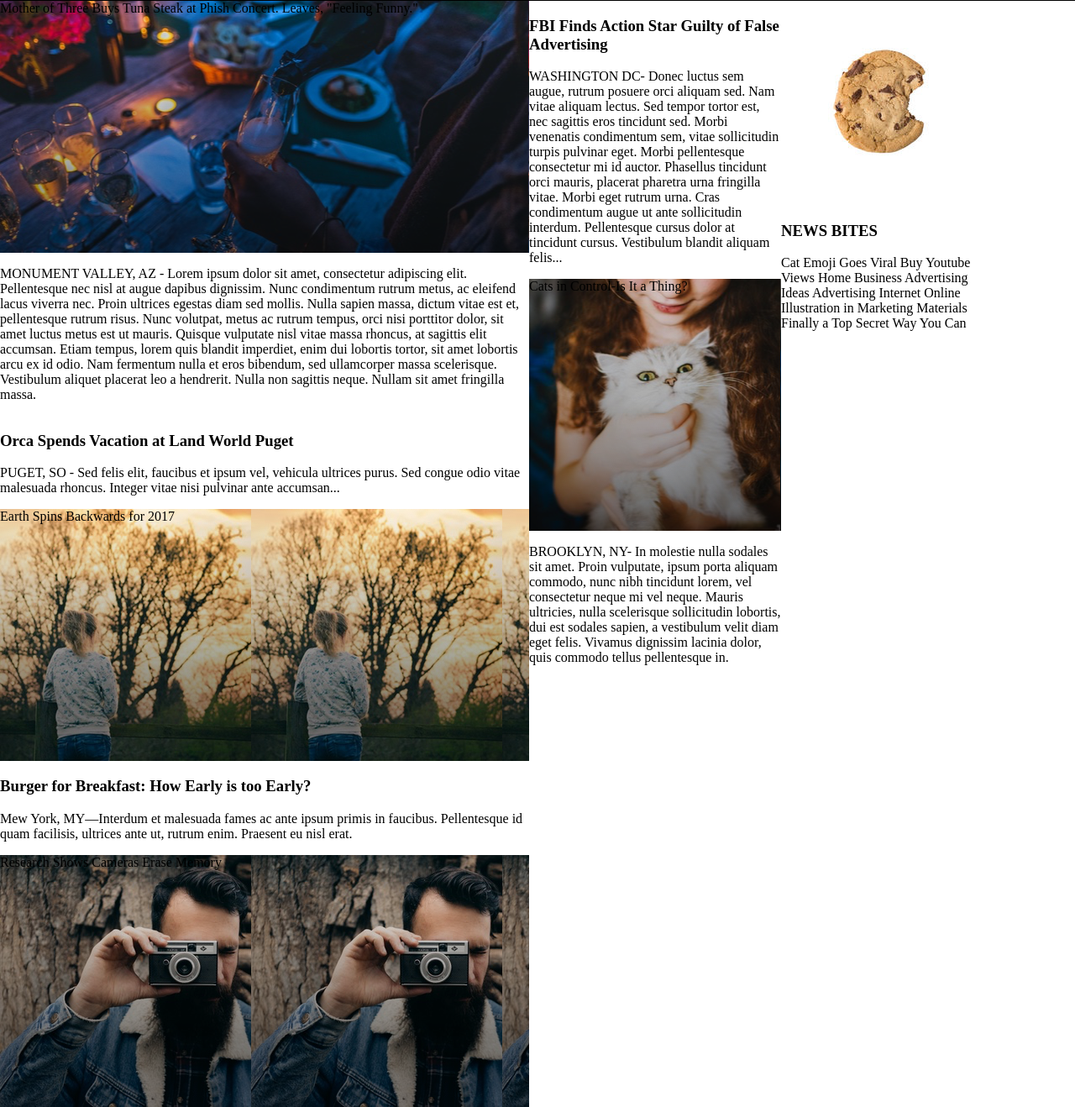
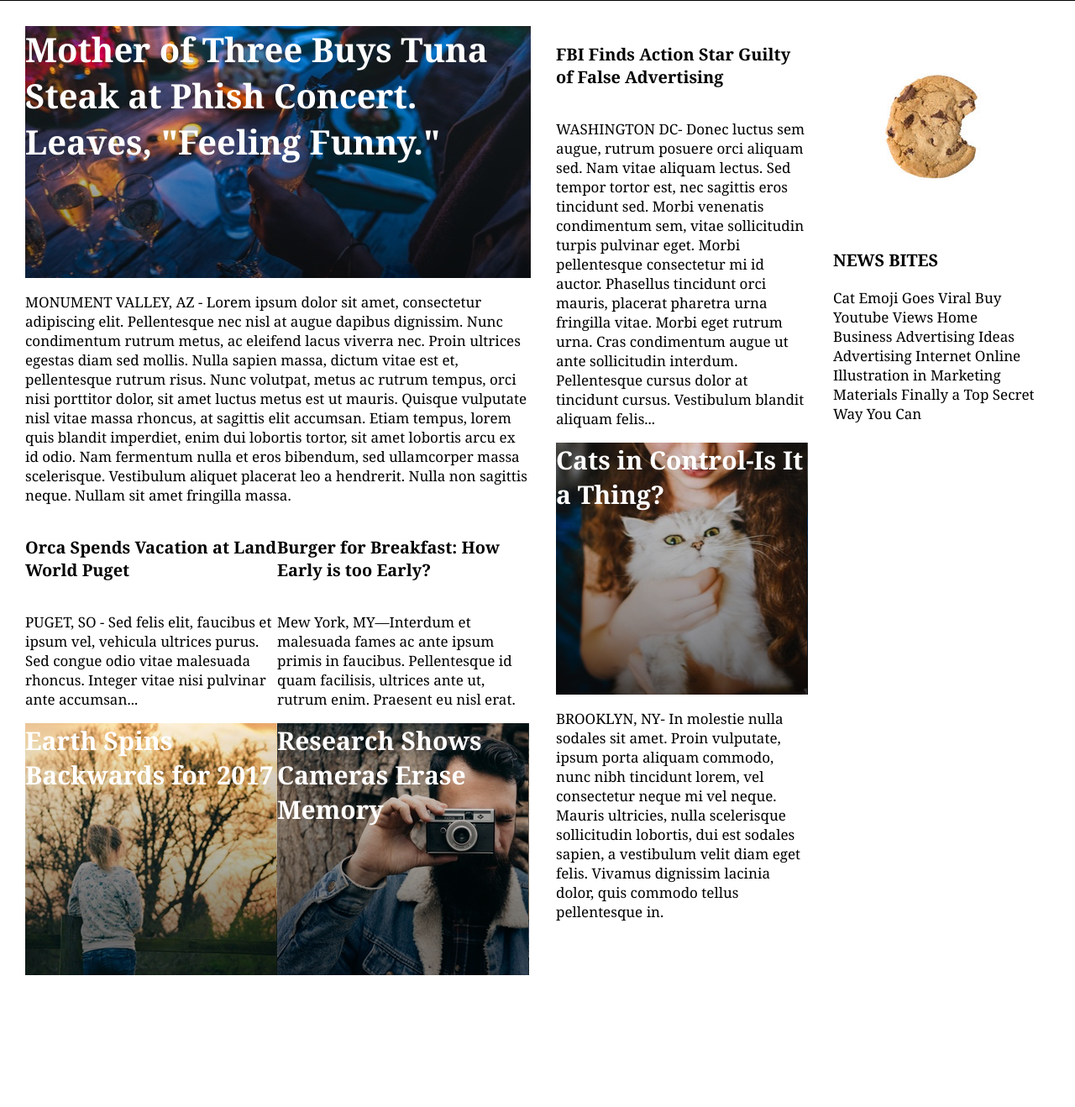
Before and after one commit to chrishardy80/MyTimes, a plain HTML site: page index.html in a window 1280 px wide. Shown: the part 80-1398 px from the top of the page at 84% size. After the commit the page ends 1241 px from the top, so only its background shows below. Drawn offline with Linux system fonts and the light colour scheme.

Commit message:
Add divs and css.

```diff
--- a/index.html
+++ b/index.html
@@ -22,6 +22,7 @@
     </header>
     <div class="content">
       <div class="column large">
+        <div class="main-story">
           <div class="image-container one">
             <span>Mother of Three Buys Tuna Steak at Phish Concert. Leaves, "Feeling Funny."</span>
           </div>
@@ -38,27 +39,31 @@
              Vestibulum aliquet placerat leo a hendrerit. Nulla non sagittis neque.
              Nullam sit amet fringilla massa.</p>
            </div>
-        <div>
+        </div>
+        <div class="stories">
+        <div class="story">
           <h3>Orca Spends Vacation at Land World Puget</h3>
           <p>PUGET, SO - Sed felis elit, faucibus et ipsum vel, vehicula ultrices purus.
              Sed congue odio vitae malesuada rhoncus.
              Integer vitae nisi pulvinar ante accumsan...</p>
-        </div>
+
           <div class="image-container two">
             <span>Earth Spins Backwards for 2017</span>
           </div>
-        <div>
+        </div>
+        <div class="story">
           <h3>Burger for Breakfast: How Early is too Early?</h3>
           <p>Mew York, MY—Interdum et malesuada fames ac ante ipsum primis in faucibus.
              Pellentesque id quam facilisis, ultrices ante ut, rutrum enim.
              Praesent eu nisl erat.</p>
-        </div>
           <div class="image-container three">
             <span>Research Shows Cameras Erase Memory</span>
           </div>
         </div>
+      </div>
+      </div>
         <div class="column medium">
-          <div>
+          <div class="story">
             <h3>FBI Finds Action Star Guilty of False Advertising</h3>
             <p>WASHINGTON DC- Donec luctus sem augue, rutrum posuere orci aliquam sed.
                Nam vitae aliquam lectus. Sed tempor tortor est, nec sagittis eros tincidunt sed.
@@ -71,7 +76,7 @@
           <div class="image-container four">
             <span>Cats in Control-Is It a Thing?</span>
           </div>
-          <div>
+          <div class="story">
             <p>BROOKLYN, NY- In molestie nulla sodales sit amet. Proin vulputate,
                ipsum porta aliquam commodo, nunc nibh tincidunt lorem,
                vel consectetur neque mi vel neque. Mauris ultricies,
@@ -84,10 +89,14 @@
           <div>
             <img src="./resources/images/img-news-bite.png"/>
           </div>
-          <div>
+          <div class="news-bites">
             <h3>NEWS BITES</h3>
-            <p>Cat Emoji Goes Viral Buy Youtube Views Home Business Advertising Ideas Advertising
-               Internet Online Illustration in Marketing Materials Finally a Top Secret Way You Can</p>
+            <span>Cat Emoji Goes Viral</span>
+            <span>Buy Youtube Views</span>
+            <span>Home Business Advertising Ideas</span>
+            <span>Advertising Internet Online</span>
+            <span>Illustration in Marketing Materials</span>
+            <span>Finally a Top Secret Way You Can</span>
           </div>
         </div>
 
--- a/resources/css/index.css
+++ b/resources/css/index.css
@@ -1,5 +1,8 @@
 body {
   margin: 0;
+  font-family: Georgia;
+  font-size: 17px;
+  color: black;
 }
 
 header {
@@ -11,6 +14,7 @@ header {
   width: 100%;
   height: 80px;
   border-bottom: 1px solid black;
+
 }
 
 header nav {
@@ -43,6 +47,7 @@ nav span {
 .column {
   display: flex;
   flex-direction: column;
+  margin-right: 30px;
 }
 
 .column.large {
@@ -60,6 +65,10 @@ nav span {
 .image-container {
   display: flex;
   height: 300px;
+  font-family: Georgia;
+  font-weight: bold;
+  font-size: 30px;
+  color: white;
 }
 
 .image-container.one {
@@ -77,3 +86,21 @@ nav span {
 .image-container.four {
   background-image: url(../images/img-story-1.png);
 }
+
+.main-story .image-container {
+  font-size: 40px;
+}
+
+.content {
+  margin: 0 30px;
+  padding-top: 30px;
+}
+
+.stories {
+  display: flex;
+}
+.story {
+  display: flex;
+  flex-direction: column;
+  width: 300px;
+}
```
Lines whose indentation alone changed are shown as unchanged.
